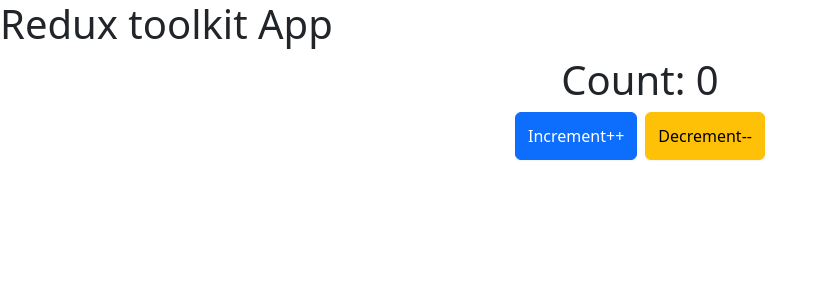
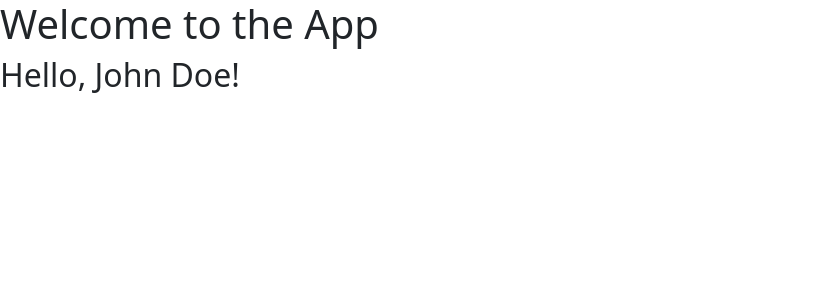
Before and after one commit to NikhilKhatri1/React-Daily-Work, a React (Create React App) app in the folder REACT-UI/: page / in a window 1280 px wide. Shown: the top 300 px of the page, without its empty margins (0-827 px from the left). Built offline with nearby package versions, Linux system fonts and the light colour scheme.

Commit message:
React Questions

```diff
--- /dev/null
+++ b/REACT-UI/src/React-Tutorial/Day-39/classComponent.jsx
@@ -0,0 +1,10 @@
+import React, { Component } from "react";
+
+class ClassEample extends Component {
+    //render() jsx component
+    render() {
+        return <h1>Hello world</h1>
+    }
+}
+
+export default ClassEample;
--- /dev/null
+++ b/REACT-UI/src/React-Tutorial/Day-39/classCount.jsx
@@ -0,0 +1,19 @@
+import React from "react";
+import { Component } from "react";
+
+class ClassCounter extends Component {
+    state = { count: 0 }
+    increment = () => {
+        this.setState({ count: this.state.count + 1 })
+    }
+    render() {
+        return (
+            <div className="m-2">
+                <h1>Count: {this.state.count}</h1>
+                <button onClick={this.increment} className="btn btn-primary">Increment++</button>
+            </div>
+        )
+    }
+}
+
+export default ClassCounter;
--- /dev/null
+++ b/REACT-UI/src/React-Tutorial/Day-41/Child.jsx
@@ -0,0 +1,7 @@
+import React from 'react';
+
+function Child(props) {
+    return <h2>Hello, {props.name}!</h2>;
+}
+
+export default Child;
--- /dev/null
+++ b/REACT-UI/src/React-Tutorial/Day-41/Counter.jsx
@@ -0,0 +1,21 @@
+import React, { useState } from 'react'
+
+const Counter = () => {
+    const [count, setCount] = useState(0);
+    const IncrementHook = () => {
+        setCount(prev => prev + 1);
+    }
+
+    // const IncrementDirectly = () => {
+    //     count = count + 1
+    // }
+    return (
+        <div>
+            <h1>Counter: {count}</h1>
+            <button onClick={IncrementHook} className='btn btn-primary'>Increment using hooks</button>
+            {/* <button onClick={IncrementDirectly} className='btn btn-warning ms-2'>Increment Directly</button> */}
+        </div>
+    )
+}
+
+export default Counter
--- /dev/null
+++ b/REACT-UI/src/React-Tutorial/Day-41/Headder.jsx
@@ -0,0 +1,16 @@
+import React from "react";
+
+function Menus() {
+    return (
+        <div>This is Menu</div>
+    )
+}
+
+export default function Headder() {
+    return (
+        <div>
+            <h1>This is Header</h1>
+            <Menus />
+        </div>
+    )
+}
--- /dev/null
+++ b/REACT-UI/src/React-Tutorial/Day-41/Parent.jsx
@@ -0,0 +1,14 @@
+import React from 'react';
+import Child from './Child';
+
+function Parent() {
+    const userName = "John Doe";
+    return (
+        <div>
+            <h1>Welcome to the App</h1>
+            <Child name={userName} />
+        </div>
+    );
+}
+
+export default Parent;
--- /dev/null
+++ b/REACT-UI/src/React-Tutorial/Day-41/nestedComponent.jsx
@@ -0,0 +1,13 @@
+import React from "react";
+import Headder from "./Headder";
+
+export default function NestedComponent() {
+
+
+    return (
+        <div>
+            <h1>This is Nested Component</h1>
+            <Headder />
+        </div>
+    )
+}
--- a/REACT-UI/src/index.js
+++ b/REACT-UI/src/index.js
@@ -7,6 +7,7 @@
 import 'bootstrap-icons/font/bootstrap-icons.css';
 import 'bootstrap/dist/css/bootstrap.css';
 import 'bootstrap/dist/js/bootstrap.bundle.js';
+
 
 
 
@@ -23,15 +24,21 @@
 // import App from './React-Tutorial/Day-38/App';
 // import UseReducerHook from './React-Tutorial/Day-39/UseReducerHook';
 // import CounterReducer from './React-Tutorial/Day-29/CounterReducer';
-import App from './React-Tutorial/Day-40/App';
+// import App from './React-Tutorial/Day-40/App';
+// import ClassEample from './React-Tutorial/Day-39/classComponent';
+// import Headder from './React-Tutorial/Day-41/Headder';
+// import NestedComponent from './React-Tutorial/Day-41/nestedComponent';
 // import { Body } from './Netflix-Clone/Body.component';
+// import ClassCounter from './React-Tutorial/Day-39/classCount';
+import Counter from './React-Tutorial/Day-41/Counter';
+import Parent from './React-Tutorial/Day-41/Parent';
 
 
 const root = ReactDOM.createRoot(document.getElementById('root'));
 
 root.render(
 
-    <App />
+    <Parent />
 
 );
 
```
